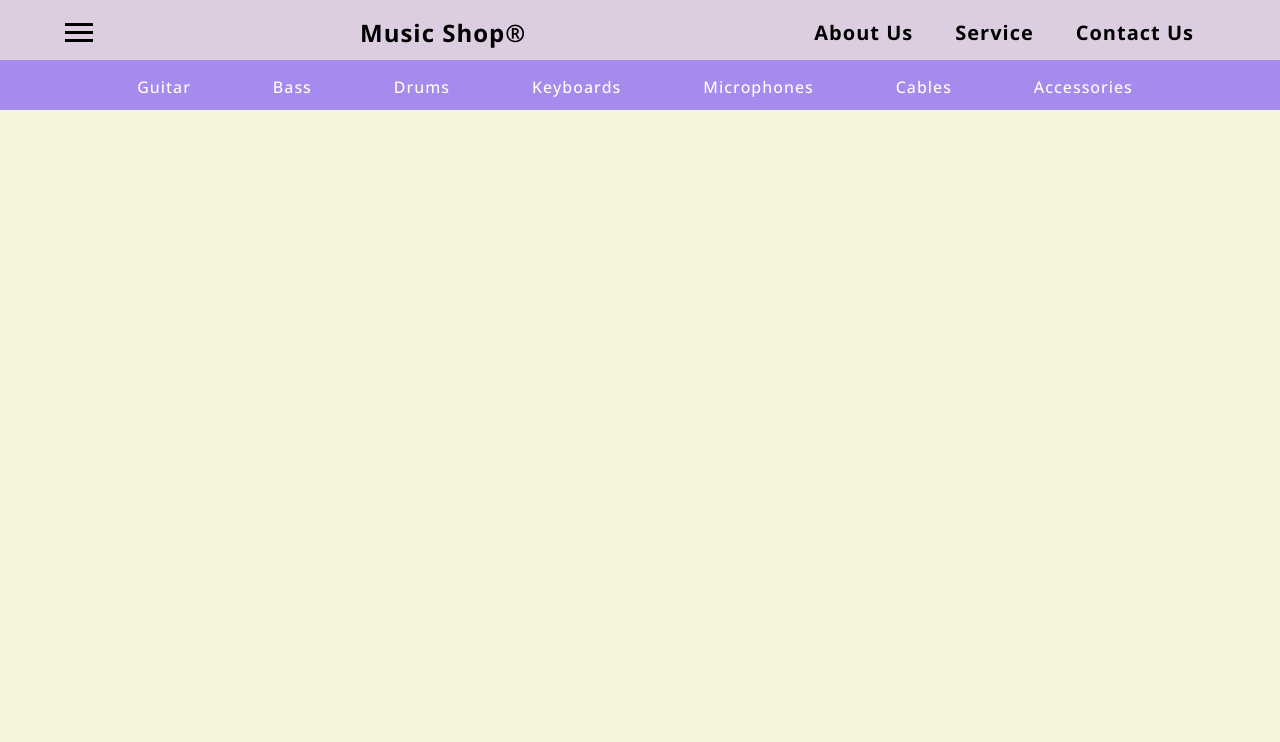
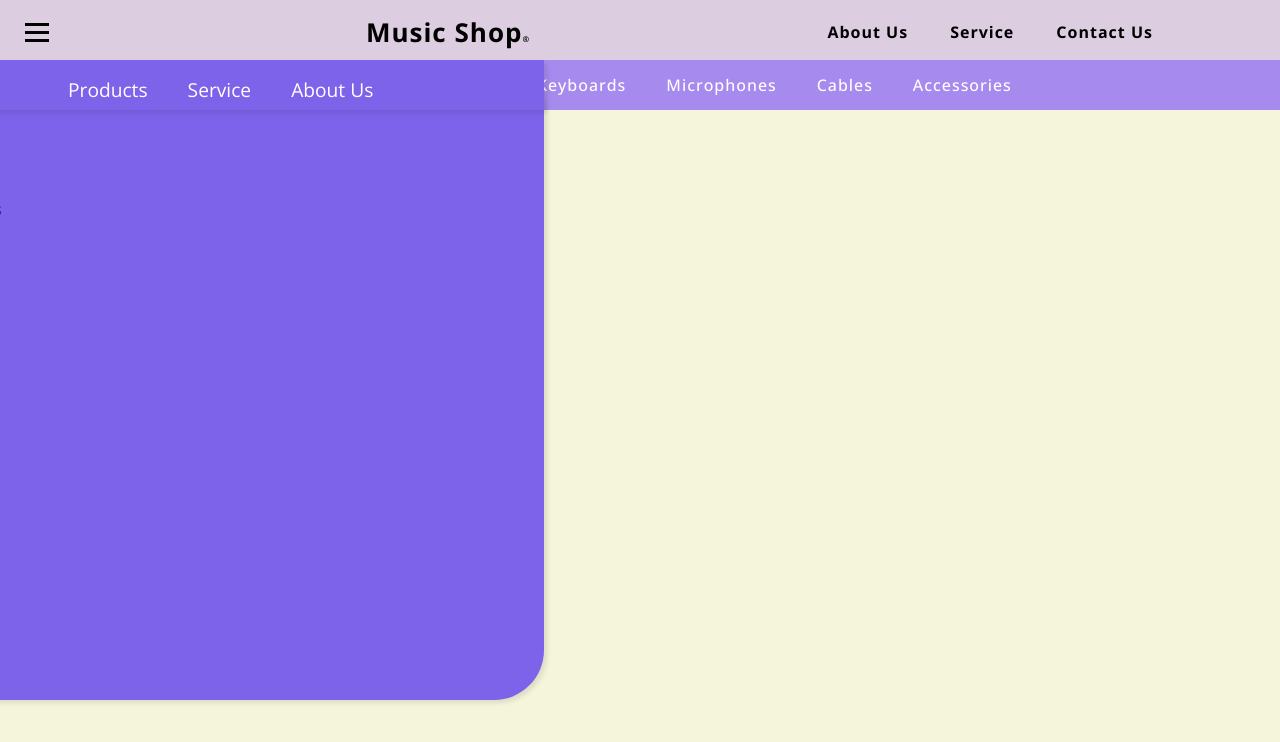
Before and after one commit to EQKNF/simple-cafe, a plain HTML site: page index.html in a window 1280 px wide. Shown: the top 742 px of the page. Drawn offline with nearby package versions, Linux system fonts and the light colour scheme.

Commit message:
Sidebar in progress

```diff
--- a/css/style.css
+++ b/css/style.css
@@ -3,13 +3,14 @@
 :root {
   --primary-color: #ddcde1;
   --secondary-color: rgb(167, 138, 237);
-  --tertiary-color: rgb(60, 71, 39);
+  --tertiary-color: rgb(125, 98, 234);
   --black: #000000;
   --white: #ffffff;
   --max-width: 1200px;
   --header-font-1: "Roboto", sans-serif;
   --header-font-2: "Open Sans", sans-serif;
   --header-font-3: "Montserrat", sans-serif;
+  --header-height: 60px;
 }
 
 * {
@@ -32,35 +33,38 @@ body::-webkit-scrollbar-thumb {
 body {
   min-height: 1500vh;
   background-color: beige;
-}
-
-.header-wrapper {
-  background: var(--primary-color);
+  overflow-x: hidden;
 }
 
 .header-container {
   position: fixed;
-  height: clamp(50px, 10vw, 60px);
+  height: var(--header-height);
   width: 100%;
   padding: 16px 60px 12px;
   background-color: var(--primary-color);
   display: flex;
-  justify-content: space-between;
+  justify-content: space-around;
   align-items: center;
-  z-index: 10;
+  z-index: 11;
 }
 
 .logo {
-  margin-right: 10px;
+  margin-left: 20%;
+  margin-right: 20%;
   transition: font-size 0.2s;
+  font-size: 26px;
+}
+
+.small-r {
+  font-size: 8px;
 }
 
 .logo:hover {
-  font-size: 26px;
+  font-size: 28px;
+  color: var(--tertiary-color);
 }
 
 .logo a {
-  font-size: 24px;
   color: var(--black);
   font-weight: 700;
   letter-spacing: 1px;
@@ -68,8 +72,9 @@ body {
   white-space: nowrap;
 }
 
-.nav-bar .nav-links {
+.nav-links {
   display: flex;
+  justify-content: space-around;
 }
 
 .nav-bar li {
@@ -77,86 +82,187 @@ body {
   margin: 0 16px;
   white-space: nowrap;
   overflow: hidden;
+  align-items: center;
 }
 
 .nav-links a {
   color: var(--black);
   font-weight: 700;
-  font-size: 1.25rem;
+  font-size: 1rem;
   margin-right: 10px;
   letter-spacing: 1px;
   text-decoration: none;
 }
 
+.nav-links a:hover {
+  color: var(--tertiary-color);
+}
 .sidebar-btn {
-  margin-right: 10px;
+  position: absolute;
+  top: 18px;
+  left: 20px;
+  cursor: pointer;
+  user-select: none;
 }
 .sidebar-btn div {
-  width: 28px;
+  width: 24px;
   height: 3px;
   margin: 5px;
   background-color: var(--black);
-  transition: all 0.3s ease;
+  transition: all 0.2s ease;
 }
 
-.banner {
+.sidebar-btn:hover .line1 {
+  background-color: var(--tertiary-color);
+}
+
+.sidebar-btn:hover .line2 {
+  background-color: var(--tertiary-color);
+}
+
+.sidebar-btn:hover .line3 {
+  background-color: var(--tertiary-color);
+}
+.banner-container {
   position: relative;
-  top: clamp(50px, 10vw, 60px);
-  margin: 0px auto 0px auto;
-  padding: 16px 60px 12px;
-  max-width: 1440px;
+  top: var(--header-height);
   background-color: var(--secondary-color);
   display: flex;
-  justify-content: space-between;
   align-items: center;
+  white-space: nowrap;
 }
 
-.banner-items {
+.banner-content {
   display: flex;
   margin: auto;
 }
 
-.banner-items li {
+.banner-content li {
+  height: 30px;
   list-style: none;
-  margin: 0 16px;
-  white-space: nowrap;
   overflow: hidden;
+  display: flex;
+  align-items: center;
+  margin: 10px;
 }
 
-.banner-items li a {
+.banner-content li:hover {
+  background-color: var(--tertiary-color);
+  border-radius: 5%;
+}
+
+.banner-content li a {
   color: var(--white);
   font-weight: 500;
   font-size: 1rem;
-  margin-right: 10px;
   letter-spacing: 1px;
   text-decoration: none;
-  padding-top: 20px;
-  padding-right: 20px;
-  padding-bottom: 20px;
-  padding-left: 20px;
+  margin: 10px;
 }
 
-.banner-items li a:hover {
-  background-color: var(--primary-color);
+.banner-content li a::before {
+  content: "";
+  position: absolute;
+  top: 0;
+  left: 0;
+  width: 100%;
+  height: 100%;
+  background-color: rgba(255, 255, 255, 0.5);
+  border-radius: 5%;
+  transition: opacity 0.3s ease;
+  opacity: 0;
+  z-index: -1;
 }
 
-/*
+.banner-content li:hover a::before {
+  opacity: 1;
+}
 
-@media (min-width: 991px) {
-  .header__container {
-    padding-top: 16px;
-    padding-right: 60px;
-    padding-bottom: 12px;
-    padding-left: 60px;
+.toggle-line1 {
+  transform: rotate(45deg) translate(5px, 6px);
+}
+.toggle-line2 {
+  opacity: 0;
+}
+.toggle-line3 {
+  transform: rotate(-45deg) translate(5px, -6px);
+}
+
+@media (max-width: 601px) {
+  .banner-container {
+    display: none;
+  }
+  .nav-bar {
+    display: none;
+  }
+  body {
     justify-content: center;
-    grid-gap: 16px 24px;
+  }
+  .logo {
+    margin: auto;
+    font-size: 24px;
+  }
+  .logo:hover {
+    font-size: 26px;
   }
 }
-@media (max-width: 601px) {
-  .header__container {
-    justify-content: center;
-    grid-gap: 16px 24px;
-    padding: 24px 16px;
+
+@media (max-width: 280px) {
+  .logo {
+    font-size: 20px;
+    position: absolute;
+    top: 9px;
+    left: 40px;
+  }
+  .logo:hover {
+    font-size: 21px;
   }
 }
-*/
+
+/* ===============================breakpoint==================================*/
+
+.sidebar-container {
+  position: fixed;
+  top: var(--header-height);
+  left: 0;
+  height: 80vh;
+  width: 50%;
+  background-color: var(--tertiary-color);
+  box-shadow: 3px 3px 5px rgba(0, 0, 0, 0.1);
+  border-radius: 50px;
+  text-wrap: nowrap;
+  transform: translateX(-15%);
+}
+
+.sidebar-container li {
+  list-style: none;
+}
+.sidebar-container a {
+  text-decoration: none;
+}
+
+.sidebar-header {
+  height: 50px;
+  padding: 16px 60px 12px;
+  background-color: var(--tertiary-color);
+  box-shadow: 3px 3px 5px rgba(0, 0, 0, 0.1);
+}
+
+.sidebar-tab-categories-links {
+  display: flex;
+  flex-direction: row;
+  justify-content: flex-start;
+  margin-left: 20%;
+  margin-right: 20%;
+}
+
+.sidebar-tab-categories-links a {
+  color: var(--white);
+  margin-right: 40px;
+  font-size: 1.2rem;
+}
+
+.sidebar-main-tabs .service-tab,
+.sidebar-main-tabs .about-tab {
+  display: none;
+}
--- a/index.html
+++ b/index.html
@@ -19,7 +19,7 @@
         </div>
         <div class="logo">
           <a href="index.html">
-            <div class="logo">Music Shop®</div>
+            <div class="logo">Music Shop<span class="small-r">®</span></div>
           </a>
         </div>
         <nav class="nav-bar">
@@ -30,8 +30,8 @@
           </ul>
         </nav>
       </div>
-      <div class="banner">
-        <ul class="banner-items">
+      <div class="banner-container">
+        <ul class="banner-content">
           <li><a href="Guitar">Guitar</a></li>
           <li><a href="Bass">Bass</a></li>
           <li><a href="Drums">Drums</a></li>
@@ -42,11 +42,52 @@
         </ul>
       </div>
     </header>
+    <div class="sidebar-wrapper">
+      <div class="sidebar-container">
+        <div class="sidebar-header">
+          <div class="sidebar-tab-categories">
+            <ul class="sidebar-tab-categories-links">
+              <li><a href="products">Products</a></li>
+              <li><a href="service">Service</a></li>
+              <li><a href="about">About Us</a></li>
+            </ul>
+          </div>
+        </div>
+        <div class="sidebar-content">
+          <div class="sidebar-main-tabs">
+            <div class="product-tab">
+              <ul class="product-links">
+                <li><a href="">Guitar</a></li>
+                <li><a href="">Bass</a></li>
+                <li><a href="">Drums</a></li>
+                <li><a href="">Keyboards</a></li>
+                <li><a href="">Microphones</a></li>
+                <li><a href="">Cables</a></li>
+                <li><a href="">Accessories</a></li>
+              </ul>
+            </div>
+            <div class="service-tab">
+              <ul class="service-links">
+                <li><a href="">Service</a></li>
+                <li><a href="">Shipping</a></li>
+                <li><a href="">Returns</a></li>
+                <li><a href="">Contact Us</a></li>
+              </ul>
+            </div>
+            <div class="about-tab">
+              <ul class="about-links">
+                <li><a href="">Information about Music Shop</a></li>
+              </ul>
+            </div>
+          </div>
+        </div>
+      </div>
+    </div>
 
     <main class="main-wrapper"></main>
 
     <footer class="footer-wrapper"></footer>
 
-    <script src="js/index.js"></script>
+    <script src="js/app.js"></script>
   </body>
 </html>
--- a/js/app.js
+++ b/js/app.js
@@ -1,24 +1,10 @@
 const navSlide = () => {
-  const sidebarBtn = document.querySelector(".sidebar-btn"); // Use querySelector for single elements
-  const nav = document.querySelector(".nav-links");
-  const navLinks = document.querySelectorAll(".nav-links li");
+  const sidebarBtn = document.querySelector(".sidebar-btn");
   const line1 = document.querySelector(".line1");
   const line2 = document.querySelector(".line2");
   const line3 = document.querySelector(".line3");
 
   sidebarBtn.addEventListener("click", () => {
-    nav.classList.toggle("sidebar-activate");
-
-    navLinks.forEach((link, index) => {
-      if (link.style.animation) {
-        link.style.animation = "";
-      } else {
-        link.style.animation = `navLinkFade 0.5s ease forwards ${
-          index / 7 + 0.3
-        }s`;
-      }
-    });
-
     line1.classList.toggle("toggle-line1");
     line2.classList.toggle("toggle-line2");
     line3.classList.toggle("toggle-line3");
```
